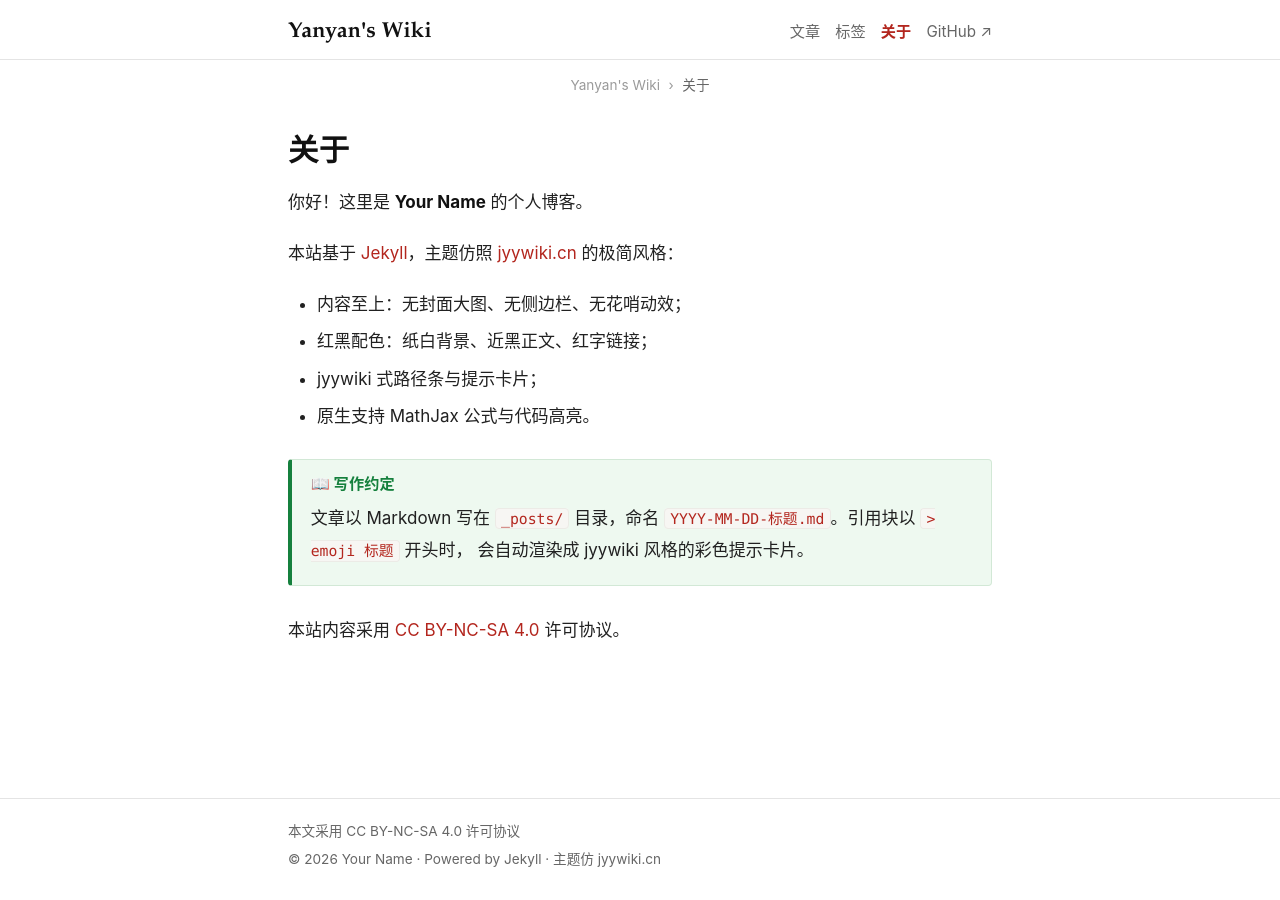
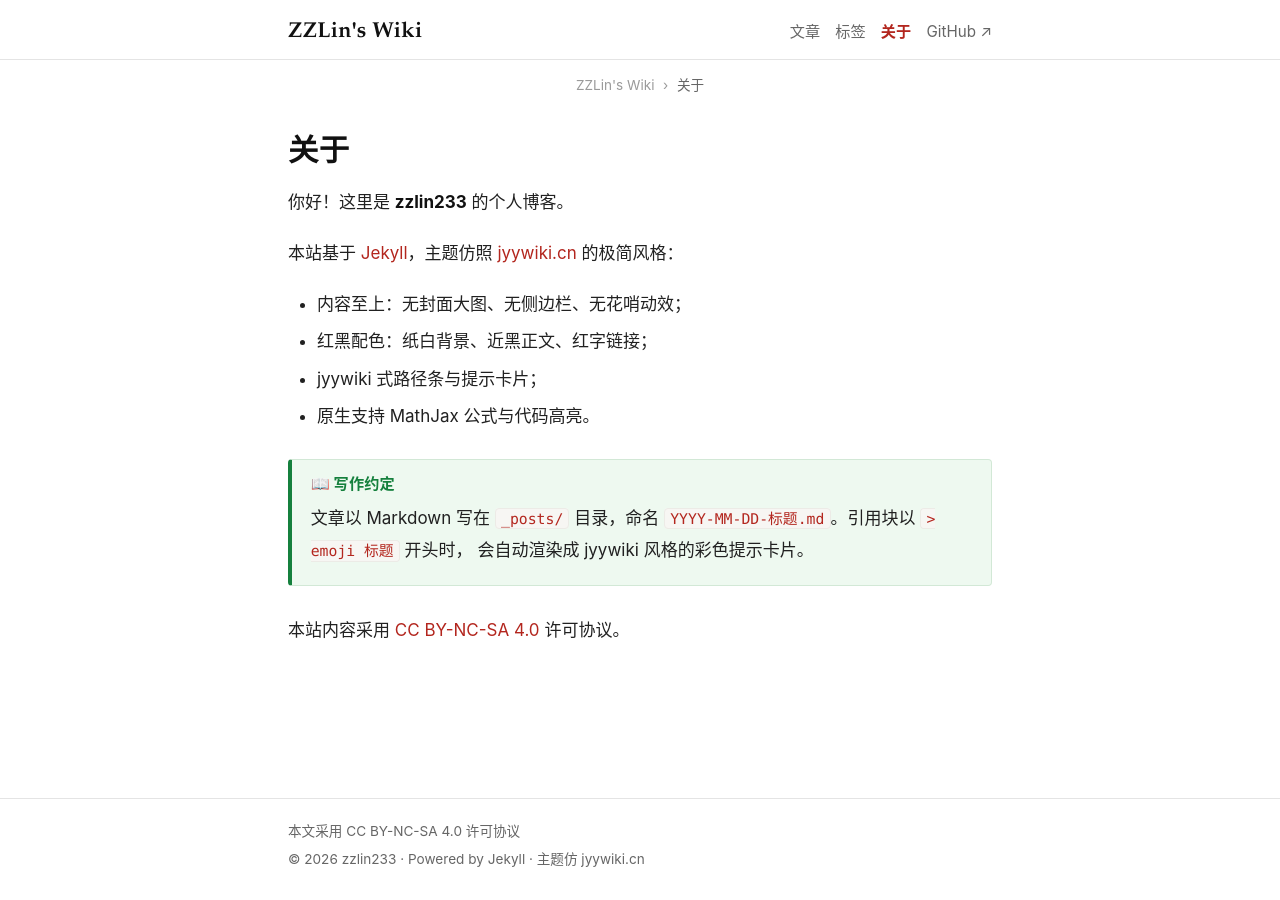
Before and after one commit to zzlin233/zzlin233.github.io, a Jekyll site: the page built from about.md, in a window 1280 px wide. Built offline with Jekyll 4.4.1, drawn with Linux system fonts in a browser that asks for light colours.

Commit message:
chore: personalize site config for zzlin233

```diff
--- a/_config.yml
+++ b/_config.yml
@@ -4,10 +4,10 @@
 # ============================================================
 
 # ---------- 站点信息 ----------
-title:          Yanyan's Wiki
+title:          ZZLin's Wiki
 subtitle:       热爱学习，喜欢分享
-author:         Your Name
-email:          you@example.com
+author:         zzlin233
+email:          zzlin233@users.noreply.github.com
 description: >-
   一个仿照 jyywiki.cn 风格的极简博客。
 license:        CC BY-NC-SA 4.0
@@ -19,7 +19,7 @@ icp:            ""
 # ---------- URL ----------
 # 用户名主页:  https://username.github.io          -> baseurl: ""
 # 项目主页:    https://username.github.io/repo/    -> baseurl: "/repo"
-url:            "https://yourname.github.io"
+url:            "https://zzlin233.github.io"
 baseurl:        ""
 
 lang:           zh-CN
@@ -36,8 +36,8 @@ navigation:
 
 # ---------- 链接 (可留空) ----------
 links:
-  github:      https://github.com/yourname
-  email:       mailto:you@example.com
+  github:      https://github.com/zzlin233
+  email:       mailto:zzlin233@users.noreply.github.com
 
 # ---------- 构建 ----------
 markdown: kramdown
```
